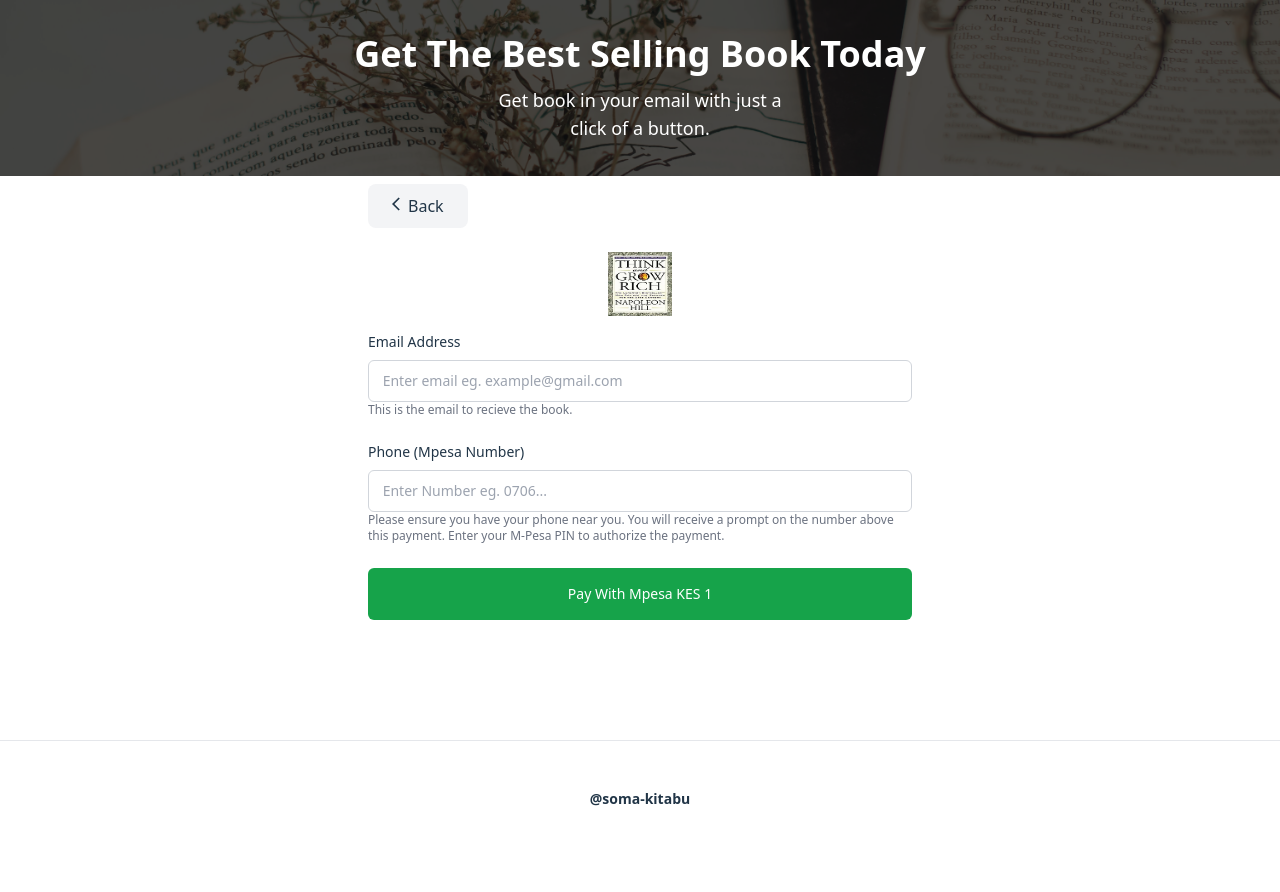
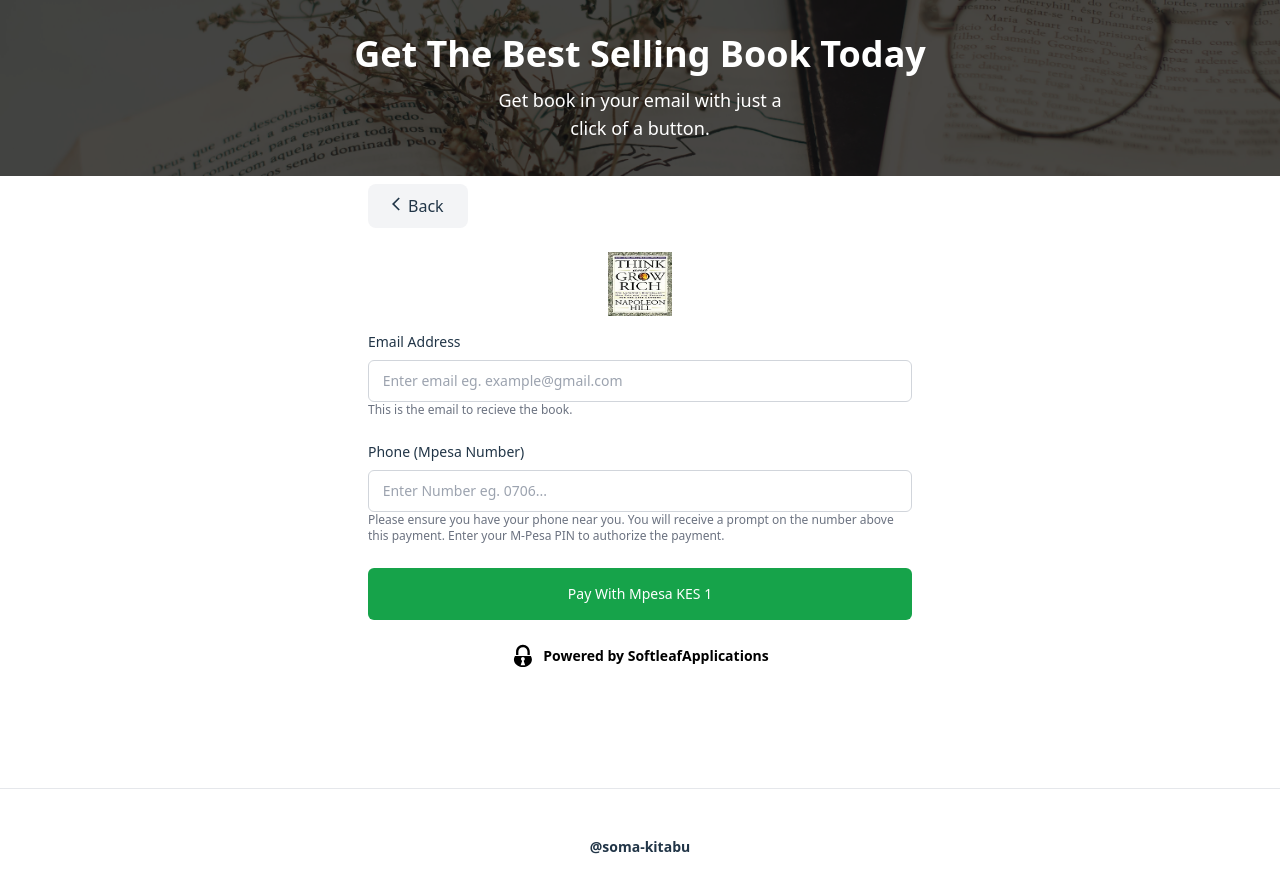
Before and after one commit to njau58/bookstrore_client, a React (Vite) app: page /checkout/08b3272c-5d44-11ee-8c99-0242ac120002 in a window 1280 px wide. Shown: the top 892 px of the page. Built offline with nearby package versions, Linux system fonts and the light colour scheme.

Commit message:
fix layout

```diff
--- a/src/components/CheckOutForm/index.jsx
+++ b/src/components/CheckOutForm/index.jsx
@@ -4,6 +4,7 @@ import { Link } from "react-router-dom";
 import { MdArrowBackIos } from "react-icons/md";
 import PropTypes from "prop-types";
 import Loader from "../Loader";
+import { GiPadlock } from "react-icons/gi";
 
 const CheckOutForm = ({
   book_details,
@@ -222,7 +223,10 @@ const CheckOutForm = ({
             )}
           </Formik>
         )}
+
+        <div className="w-full flex items-center justify-center gap-2 mt-6 font-semibold text-sm text-black"><span className="text-2xl"><GiPadlock/></span>Powered by SoftleafApplications</div>
       </div>
+
     </MainLayout>
   );
 };
```
